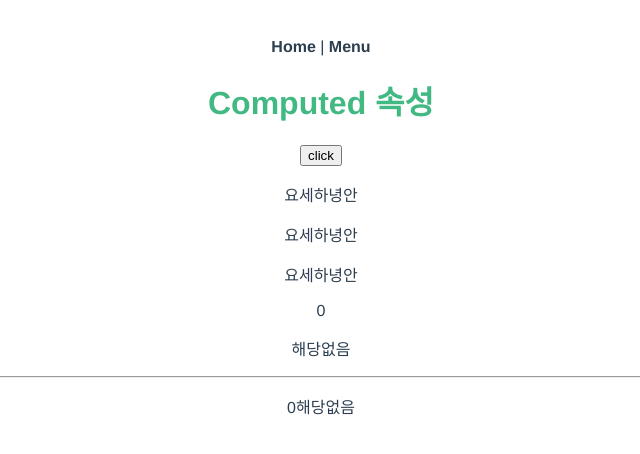
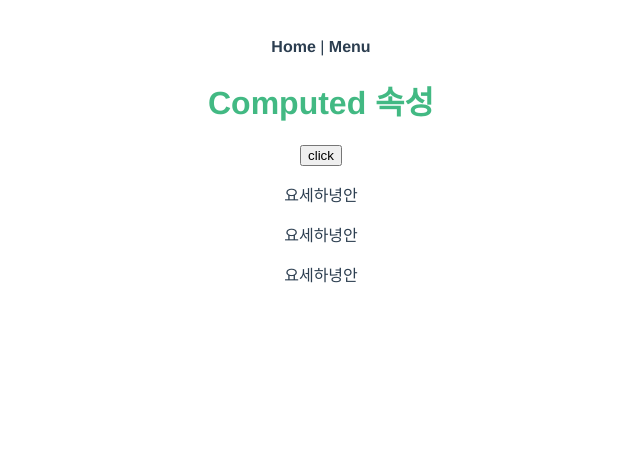
Before and after one commit to kyeongmin21/vueStudy, a Vue app: page /computed in a window 1280 px wide. Shown: the top 454 px of the page, without its empty margins (319-959 px from the left). Built offline with nearby package versions, Linux system fonts and the light colour scheme.

Commit message:
코드 삭제

```diff
--- a/src/views/Computed.vue
+++ b/src/views/Computed.vue
@@ -5,20 +5,6 @@
     <p>{{ reverseMessage }}</p>
     <p>{{ reverseMessage }}</p>
     <p>{{ reverseMessage }}</p>
-
-    <div>
-      <p v-if="typeof number.num1">{{ number.num1 }}</p>
-      <p v-if="number.num2 && !number.num3 && !number.num4">>{{ number.num2 }}</p>
-      <p v-if="!number.num2 && number.num3 && !number.num4">>{{ number.num3 }}</p>
-      <p v-if="!number.num2 && !number.num3 && number.num4">>{{ number.num4 }}</p>
-      <p v-if="!number.num1 && !number.num2 && !number.num3 && !number.num4">{{ number.other }}</p>
-    </div>
-    <hr>
-    <div>
-      <p>{{ test }}</p>
-    </div>
-
-
   </div>
 </template>
 
@@ -26,14 +12,6 @@
 export default {
   data() {
     return {
-      number: {
-        num1: 0,
-        num2: '',
-        num3: '',
-        num4: '',
-        other: '해당없음'
-      },
-     result: '',
       message: '안녕하세요',
     };
   },
@@ -43,13 +21,6 @@ export default {
     }
   },
   computed: {
-    test() {
-      const print = []
-      for (const i in this.number) {
-        print.push(this.number[i])
-      }
-      return print.join('')
-    },
       reverseMessage() {
         return this.message.split('').reverse().join('')
       }
```
